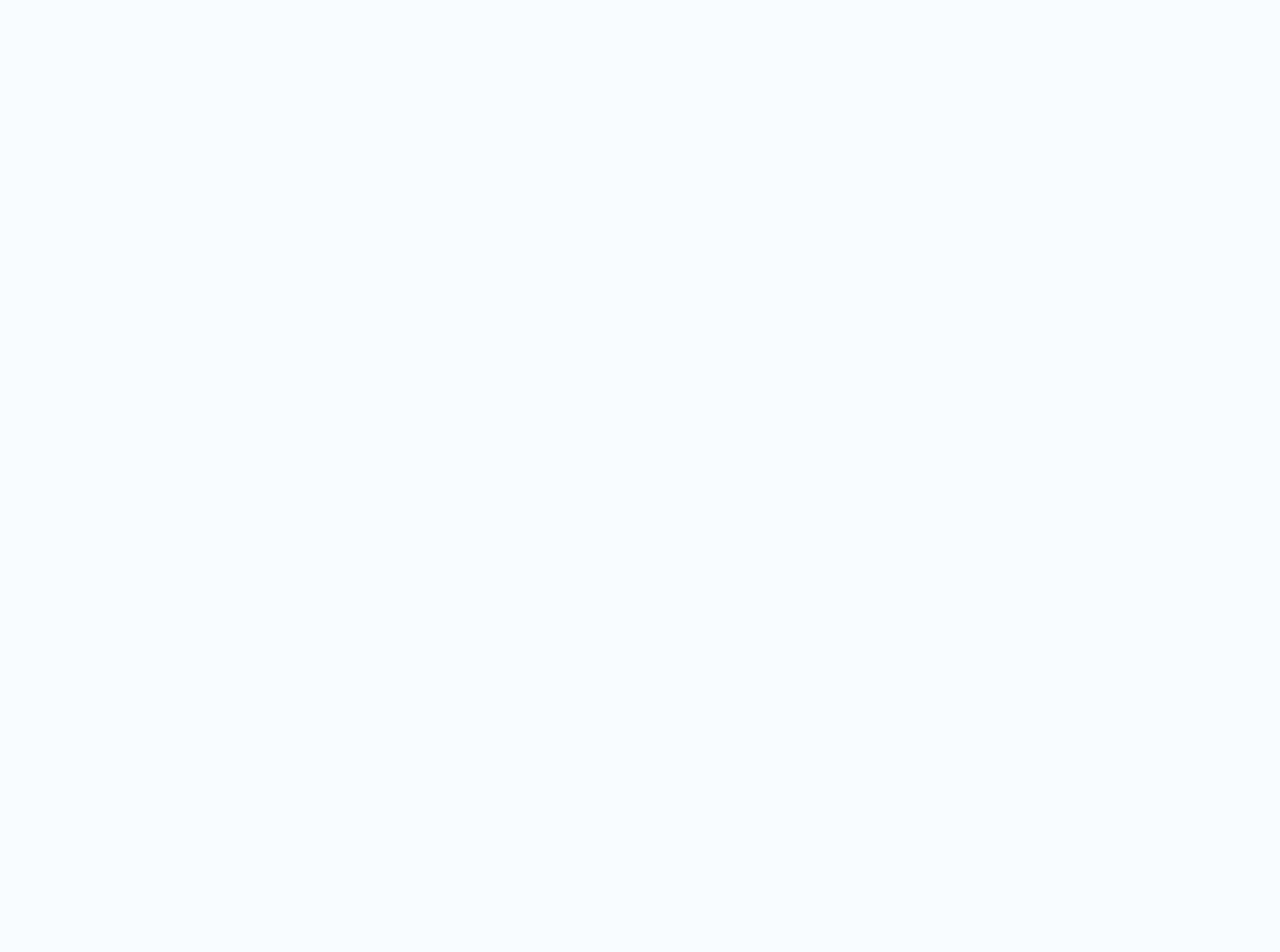
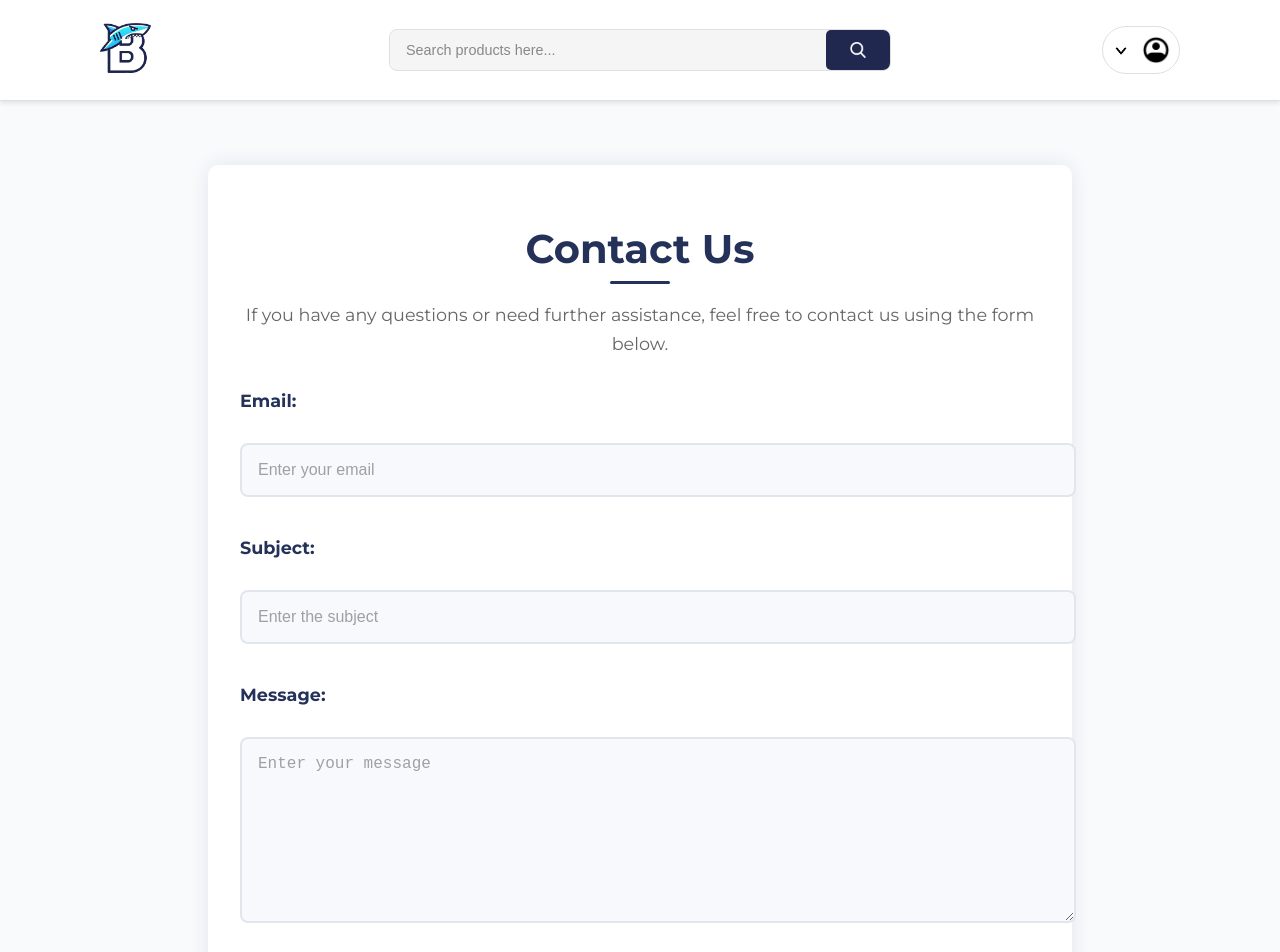
Before and after one commit to danrave1234/APPDEV_Bytemarket, a React (Vite) app in the folder byte-market-api/FrontEnd/frontend/: page /contactUs in a window 1280 px wide. Before the commit this address had no page. Shown: the top 952 px of the page. Before the commit the page ends 800 px from the top, so only its background shows below. Built offline with nearby package versions, Linux system fonts and the light colour scheme.

Commit message:
ContactUs.jsx and ContactUs.css fully integrated

```diff
--- /dev/null
+++ b/byte-market-api/FrontEnd/frontend/src/ContactUs.jsx
@@ -0,0 +1,70 @@
+import React, { useState } from 'react';
+import './styles/ContactUs.css';
+import PageLayout from './components/Layout.jsx';
+
+const ContactUs = () => {
+    const [email, setEmail] = useState('');
+    const [subject, setSubject] = useState('');
+    const [message, setMessage] = useState('');
+
+    const handleSubmit = (e) => {
+        e.preventDefault();
+
+        // Ensure all fields are filled
+        if (!email || !subject || !message) {
+            alert('Please fill in all fields before submitting.');
+            return;
+        }
+
+        // Show success message
+        alert('Message submitted successfully!');
+
+        // Clear input fields
+        setEmail('');
+        setSubject('');
+        setMessage('');
+    };
+
+    return (
+        <PageLayout>
+            <div className="contact-us-container">
+                <h1>Contact Us</h1>
+                <p>If you have any questions or need further assistance, feel free to contact us using the form below.</p>
+                <form className="contact-us-form" onSubmit={handleSubmit}>
+                    <label htmlFor="email">Email:</label>
+                    <input
+                        type="email"
+                        id="email"
+                        value={email}
+                        onChange={(e) => setEmail(e.target.value)}
+                        placeholder="Enter your email"
+                        required
+                    />
+
+                    <label htmlFor="subject">Subject:</label>
+                    <input
+                        type="text"
+                        id="subject"
+                        value={subject}
+                        onChange={(e) => setSubject(e.target.value)}
+                        placeholder="Enter the subject"
+                        required
+                    />
+
+                    <label htmlFor="message">Message:</label>
+                    <textarea
+                        id="message"
+                        value={message}
+                        onChange={(e) => setMessage(e.target.value)}
+                        placeholder="Enter your message"
+                        required
+                    ></textarea>
+
+                    <button type="submit" className="submit-button">Submit</button>
+                </form>
+            </div>
+        </PageLayout>
+    );
+};
+
+export default ContactUs;
--- a/byte-market-api/FrontEnd/frontend/src/Routes.jsx
+++ b/byte-market-api/FrontEnd/frontend/src/Routes.jsx
@@ -13,6 +13,7 @@ import ProductListing from "./ProductListing.jsx"
 import Reviews from "./Reviews.jsx"
 import Storepage from"./Storepage.jsx"
 import {useAuth} from "./components/AuthProvider.jsx";
+import ContactUs from "./ContactUs.jsx";
 
 function ProtectedRoute({ children, allowedRoles }) {
         const { role } = useAuth(); // Get the role from the context
@@ -23,6 +24,7 @@ export default function TheRoutes() {
     return (
         <Routes>
             <Route path="/" element={<LandingPage />}/>
+            <Route path="/contactUs" element={<ContactUs />}/>
             <Route path="/customer/userProfile" element={
                     <ProtectedRoute allowedRoles={["Customer" , "Seller", "Admin"]}>
                         <UserProfile />
--- a/byte-market-api/FrontEnd/frontend/src/components/Layout.jsx
+++ b/byte-market-api/FrontEnd/frontend/src/components/Layout.jsx
@@ -13,6 +13,7 @@ import LoginModalSeller from "./LoginModalSeller.jsx";
 import LoginModalAdmin from "./LoginModalAdmin.jsx";
 import SignUpModalSeller from "./SignUpModalSeller.jsx";
 import WalletModal from "./WalletModal.jsx";
+import ContactUs from "../ContactUs.jsx";
 
 function PageLayout({ children }) {
     const [showDropdown, setShowDropdown] = useState(false);
@@ -93,6 +94,10 @@ function PageLayout({ children }) {
         navigate("/");
         setShowDropdown(false);
     };
+
+    const handleContactUs = () => {
+        navigate("/contactUs")
+    }
 
     // Modified store handler for the footer link
     const handleStoresLink = () => {
@@ -287,7 +292,7 @@ function PageLayout({ children }) {
                             <li><a onClick={handleHome}>Home</a></li>
                             <li><a onClick={handleStoresLink}>Stores</a></li>
                             <li><a href="#">About Us</a></li>
-                            <li><a href="#">Contact</a></li>
+                            <li><a onClick={handleContactUs}>Contact</a></li>
                         </ul>
                     </div>
                     <div>
--- /dev/null
+++ b/byte-market-api/FrontEnd/frontend/src/styles/ContactUs.css
@@ -0,0 +1,154 @@
+/* ContactUs.css */
+.contact-us-container {
+    max-width: 800px;
+    margin: 2rem auto;
+    padding: 2rem;
+    background: white;
+    border-radius: 10px;
+    box-shadow: 0 0 20px rgba(36, 50, 89, 0.1);
+}
+
+.contact-us-container h1 {
+    color: #243259;
+    font-size: 2.5rem;
+    margin-bottom: 1rem;
+    text-align: center;
+    position: relative;
+}
+
+.contact-us-container h1::after {
+    content: '';
+    display: block;
+    width: 60px;
+    height: 3px;
+    background: #243259;
+    margin: 0.5rem auto;
+    border-radius: 2px;
+}
+
+.contact-us-container p {
+    color: #666;
+    text-align: center;
+    margin-bottom: 2rem;
+    font-size: 1.1rem;
+    line-height: 1.6;
+}
+
+.contact-us-form {
+    display: flex;
+    flex-direction: column;
+    gap: 1.5rem;
+}
+
+.contact-us-form label {
+    color: #243259;
+    font-weight: 600;
+    font-size: 1.1rem;
+    margin-bottom: 0.5rem;
+}
+
+.contact-us-form input,
+.contact-us-form textarea {
+    width: 100%;
+    padding: 1rem;
+    border: 2px solid #e1e5ee;
+    border-radius: 8px;
+    font-size: 1rem;
+    transition: all 0.3s ease;
+    background: #f8f9fc;
+    color: #1a1a1a;
+}
+
+.contact-us-form input:focus,
+.contact-us-form textarea:focus {
+    outline: none;
+    border-color: #243259;
+    box-shadow: 0 0 0 3px rgba(36, 50, 89, 0.1);
+    background: white;
+}
+
+.contact-us-form textarea {
+    min-height: 150px;
+    resize: vertical;
+}
+
+.contact-us-form input::placeholder,
+.contact-us-form textarea::placeholder {
+    color: #a0a0a0;
+}
+
+.submit-button {
+    background: #243259;
+    color: white;
+    padding: 1rem 2rem;
+    border: none;
+    border-radius: 8px;
+    font-size: 1.1rem;
+    font-weight: 600;
+    cursor: pointer;
+    transition: all 0.3s ease;
+    margin-top: 1rem;
+}
+
+.submit-button:hover {
+    background: #2c3d6e;
+    transform: translateY(-2px);
+    box-shadow: 0 5px 15px rgba(36, 50, 89, 0.2);
+}
+
+.submit-button:active {
+    transform: translateY(0);
+    box-shadow: 0 2px 5px rgba(36, 50, 89, 0.2);
+}
+
+/* Add loading state styles */
+.submit-button:disabled {
+    background: #ccd0d9;
+    cursor: not-allowed;
+    transform: none;
+}
+
+/* Responsive Design */
+@media (max-width: 768px) {
+    .contact-us-container {
+        margin: 1rem;
+        padding: 1.5rem;
+    }
+
+    .contact-us-container h1 {
+        font-size: 2rem;
+    }
+
+    .contact-us-form input,
+    .contact-us-form textarea {
+        padding: 0.8rem;
+    }
+}
+
+/* Animation for form elements */
+@keyframes fadeIn {
+    from {
+        opacity: 0;
+        transform: translateY(20px);
+    }
+    to {
+        opacity: 1;
+        transform: translateY(0);
+    }
+}
+
+.contact-us-container > * {
+    animation: fadeIn 0.6s ease-out forwards;
+}
+
+.contact-us-form > * {
+    animation: fadeIn 0.6s ease-out forwards;
+}
+
+/* Stagger animation for form elements */
+.contact-us-form > *:nth-child(1) { animation-delay: 0.1s; }
+.contact-us-form > *:nth-child(2) { animation-delay: 0.2s; }
+.contact-us-form > *:nth-child(3) { animation-delay: 0.3s; }
+.contact-us-form > *:nth-child(4) { animation-delay: 0.4s; }
+.contact-us-form > *:nth-child(5) { animation-delay: 0.5s; }
+.contact-us-form > *:nth-child(6) { animation-delay: 0.6s; }
```
